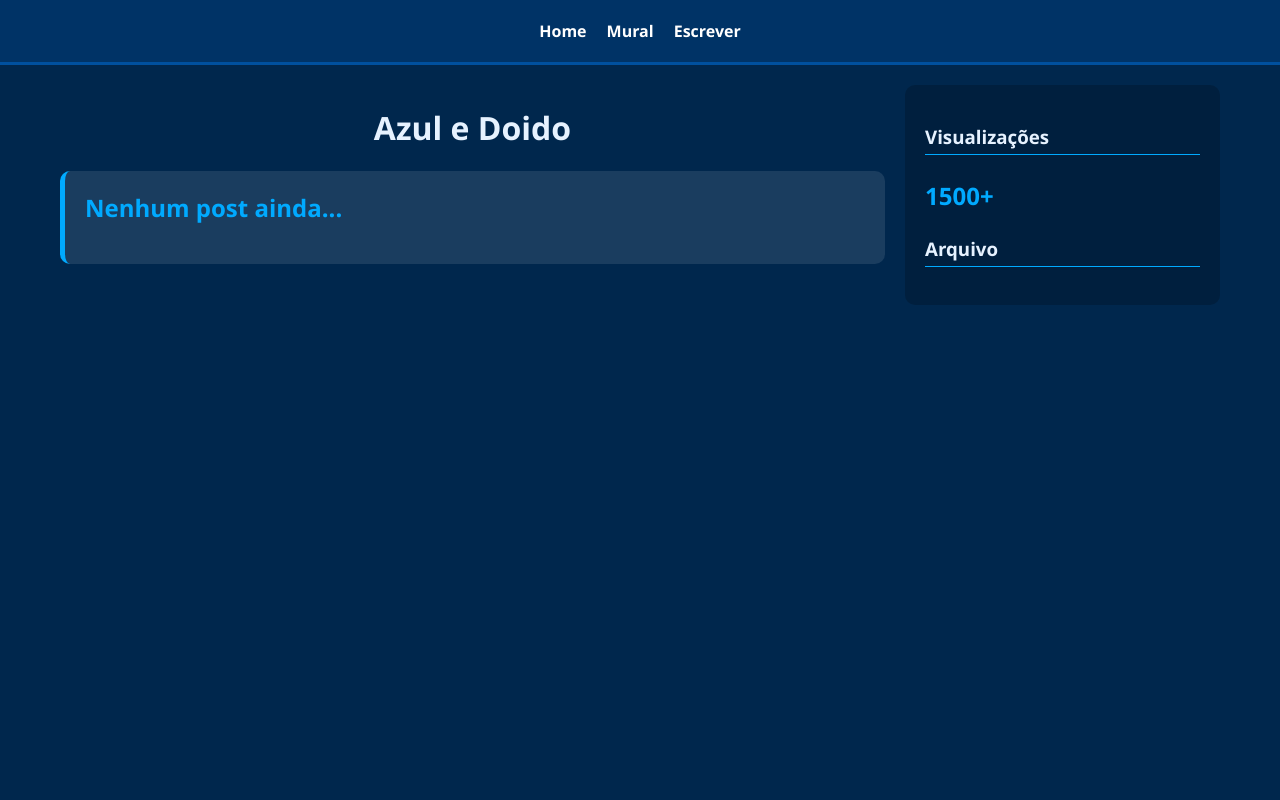
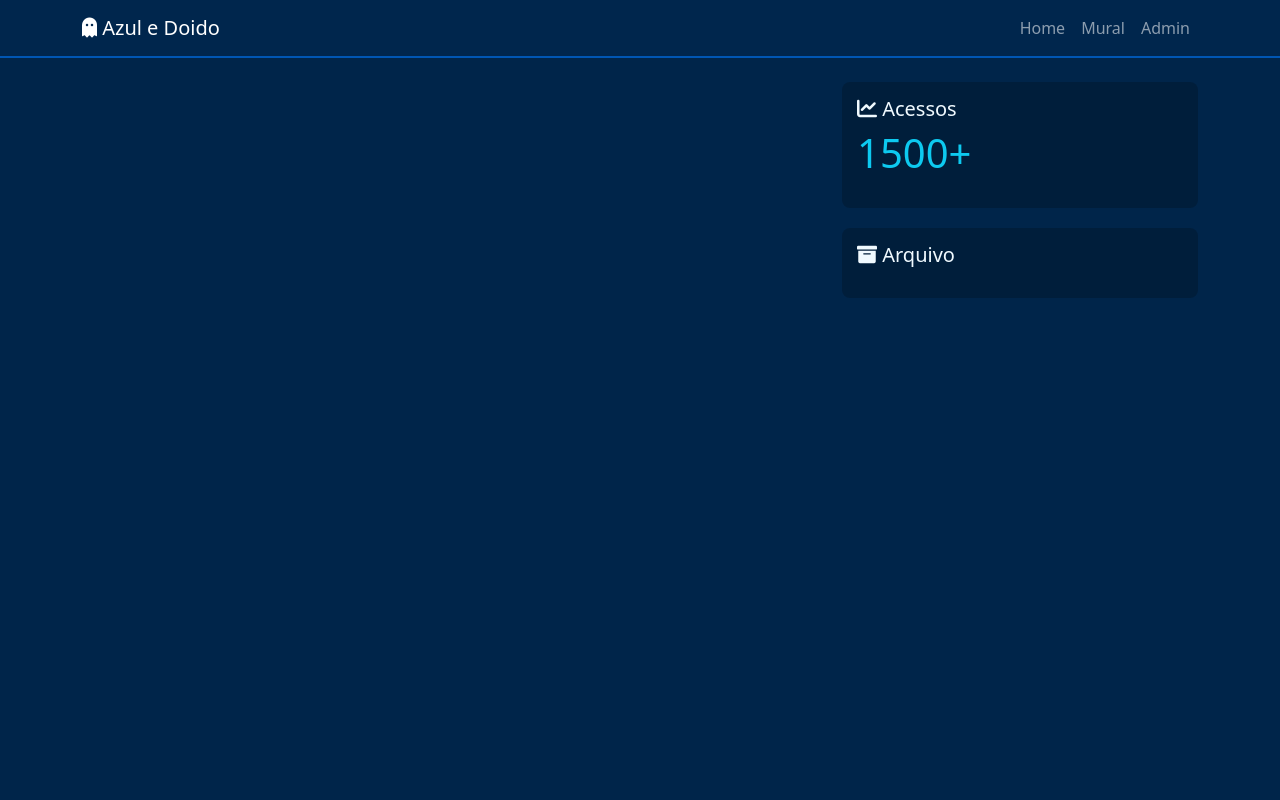
Before and after one commit to azuledoido/meu-blog-flask, a Flask app: page / in a window 1280 px wide. Run offline with Flask 3, Linux system fonts and the light colour scheme; data that the repository does not hold is empty; some libraries are stand-ins or nearby versions.

Commit message:
Restore: Recuperando design Bootstrap original, rotas de post e iconografia

```diff
--- a/app.py
+++ b/app.py
@@ -20,57 +20,47 @@ def get_db_connection():
         return psycopg2.connect(url)
     except: return None
 
-def configurar_banco():
-    conn = get_db_connection()
-    if not conn: return
-    try:
-        cur = conn.cursor()
-        cur.execute("CREATE TABLE IF NOT EXISTS posts (id SERIAL PRIMARY KEY, titulo TEXT NOT NULL, conteudo TEXT NOT NULL, data_criacao TIMESTAMP DEFAULT CURRENT_TIMESTAMP);")
-        cur.execute("CREATE TABLE IF NOT EXISTS mural (id SERIAL PRIMARY KEY, nome TEXT NOT NULL, mensagem TEXT NOT NULL, data_postagem TIMESTAMP DEFAULT CURRENT_TIMESTAMP);")
-        cur.execute("CREATE TABLE IF NOT EXISTS contador (id SERIAL PRIMARY KEY, total INTEGER);")
-        cur.execute("INSERT INTO contador (id, total) SELECT 1, 1500 WHERE NOT EXISTS (SELECT 1 FROM contador WHERE id = 1);")
-        conn.commit(); cur.close(); conn.close()
-    except: pass
-
+# Funções de suporte originais
 def obter_total_acessos():
     try:
         conn = get_db_connection()
-        if not conn: return "1500+"
         cur = conn.cursor()
         cur.execute("UPDATE contador SET total = total + 1 WHERE id = 1 RETURNING total")
-        total = cur.fetchone()[0]
+        t = cur.fetchone()[0]
         conn.commit(); cur.close(); conn.close()
-        return total
+        return t
     except: return "1500+"
 
 def obter_arquivo_datas():
     try:
         conn = get_db_connection()
-        if not conn: return []
         cur = conn.cursor()
-        cur.execute("""
-            SELECT EXTRACT(YEAR FROM data_criacao)::int, EXTRACT(MONTH FROM data_criacao)::int, COUNT(*)::int
-            FROM posts GROUP BY 1, 2 ORDER BY 1 DESC, 2 DESC;
-        """)
-        datas = cur.fetchall()
-        cur.close(); conn.close()
-        return datas
+        cur.execute("SELECT EXTRACT(YEAR FROM data_criacao)::int, EXTRACT(MONTH FROM data_criacao)::int, COUNT(*)::int FROM posts GROUP BY 1, 2 ORDER BY 1 DESC, 2 DESC;")
+        d = cur.fetchall(); cur.close(); conn.close()
+        return d
     except: return []
 
 @app.route('/')
 def home():
     acessos = obter_total_acessos()
-    datas_arquivo = obter_arquivo_datas()
-    posts = []
+    datas = obter_arquivo_datas()
     try:
         conn = get_db_connection()
-        if conn:
-            cur = conn.cursor()
-            cur.execute("SELECT id, titulo, conteudo, TO_CHAR(data_criacao, 'DD/MM/YYYY') FROM posts ORDER BY data_criacao DESC;")
-            posts = cur.fetchall()
-            cur.close(); conn.close()
-    except: pass
-    return render_template('index.html', posts=posts, acessos=acessos, datas_arquivo=datas_arquivo)
+        cur = conn.cursor()
+        cur.execute("SELECT id, titulo, conteudo, TO_CHAR(data_criacao, 'DD/MM/YYYY') FROM posts ORDER BY data_criacao DESC;")
+        p = cur.fetchall(); cur.close(); conn.close()
+        return render_template('index.html', posts=p, acessos=acessos, datas_arquivo=datas)
+    except: return render_template('index.html', posts=[], acessos=acessos, datas_arquivo=datas)
+
+@app.route('/post/<int:post_id>')
+def exibir_post(post_id):
+    try:
+        conn = get_db_connection()
+        cur = conn.cursor()
+        cur.execute("SELECT id, titulo, conteudo, TO_CHAR(data_criacao, 'DD/MM/YYYY HH24:MI') FROM posts WHERE id = %s", (post_id,))
+        p = cur.fetchone(); cur.close(); conn.close()
+        return render_template('post.html', post=p, acessos=obter_total_acessos())
+    except: return redirect(url_for('home'))
 
 @app.route('/mural', methods=['GET', 'POST'])
 def mural():
@@ -78,34 +68,27 @@ def mural():
         n, m = request.form.get('nome'), request.form.get('mensagem')
         if n and m:
             conn = get_db_connection()
-            if conn:
-                cur = conn.cursor(); cur.execute("INSERT INTO mural (nome, mensagem) VALUES (%s, %s)", (n, m))
-                conn.commit(); cur.close(); conn.close()
-                return redirect(url_for('mural'))
-    mensagens = []
+            cur = conn.cursor(); cur.execute("INSERT INTO mural (nome, mensagem) VALUES (%s, %s)", (n, m))
+            conn.commit(); cur.close(); conn.close()
+            return redirect(url_for('mural'))
     try:
         conn = get_db_connection()
-        if conn:
-            cur = conn.cursor()
-            cur.execute("SELECT nome, mensagem, TO_CHAR(data_postagem, 'DD/MM HH24:MI') FROM mural ORDER BY data_postagem DESC LIMIT 30;")
-            mensagens = cur.fetchall()
-            cur.close(); conn.close()
-    except: pass
-    return render_template('mural.html', mensagens=mensagens, acessos=obter_total_acessos())
+        cur = conn.cursor()
+        cur.execute("SELECT nome, mensagem, TO_CHAR(data_postagem, 'DD/MM HH24:MI') FROM mural ORDER BY data_postagem DESC LIMIT 30;")
+        msg = cur.fetchall(); cur.close(); conn.close()
+        return render_template('mural.html', mensagens=msg, acessos=obter_total_acessos())
+    except: return render_template('mural.html', mensagens=[], acessos="1500+")
 
 @app.route('/escrever', methods=['GET', 'POST'])
 def escrever():
     if request.method == 'POST' and request.form.get('senha_adm') == SENHA_ADM:
         t, c = request.form.get('titulo'), request.form.get('conteudo')
         conn = get_db_connection()
-        if conn:
-            cur = conn.cursor()
-            cur.execute('INSERT INTO posts (titulo, conteudo, data_criacao) VALUES (%s, %s, %s);', (t, c, datetime.now(FUSO_BR)))
-            conn.commit(); cur.close(); conn.close()
-            return redirect(url_for('home'))
+        cur = conn.cursor()
+        cur.execute('INSERT INTO posts (titulo, conteudo, data_criacao) VALUES (%s, %s, %s);', (t, c, datetime.now(FUSO_BR)))
+        conn.commit(); cur.close(); conn.close()
+        return redirect(url_for('home'))
     return render_template('escrever.html')
-
-configurar_banco()
 
 if __name__ == '__main__':
     port = int(os.environ.get("PORT", 10000))
--- a/templates/index.html
+++ b/templates/index.html
@@ -3,76 +3,64 @@
 <head>
     <meta charset="UTF-8">
     <meta name="viewport" content="width=device-width, initial-scale=1.0">
-    <title>Azul e Doido - Pensamentos, Tecnologia e Docker</title>
+    <title>Azul e Doido - Blog Oficial</title>
+    <link href="https://cdn.jsdelivr.net/npm/bootstrap@5.3.0/dist/css/bootstrap.min.css" rel="stylesheet">
+    <link rel="stylesheet" href="https://cdnjs.cloudflare.com/ajax/libs/font-awesome/6.0.0/css/all.min.css">
     <style>
-        * { box-sizing: border-box; }
-        @keyframes coresDoidas {
-            0% { background-color: #001a33; }
-            50% { background-color: #004d99; }
-            100% { background-color: #001a33; }
-        }
-        body {
-            animation: coresDoidas 8s ease-in-out infinite;
-            color: #e6f2ff; font-family: 'Segoe UI', sans-serif; margin: 0; padding: 0;
-        }
-        nav {
-            display: flex; justify-content: center; gap: 20px;
-            padding: 20px; background: #003366; border-bottom: 3px solid #00509e;
-            position: sticky; top: 0; z-index: 100;
-        }
-        nav a { color: #ffffff; text-decoration: none; font-weight: bold; }
-
-        .container { display: flex; max-width: 1200px; margin: 20px auto; gap: 20px; padding: 0 20px; }
-        main { flex: 3; }
-        aside { flex: 1; background: rgba(0, 0, 0, 0.2); padding: 20px; border-radius: 10px; height: fit-content; }
-
-        .post { background: rgba(255, 255, 255, 0.1); padding: 20px; border-radius: 10px; margin-bottom: 20px; border-left: 5px solid #00aaff; }
-        .post h2 { color: #00aaff; margin-top: 0; }
-        .data { font-size: 0.8em; color: #80bfff; }
-        .widget h3 { border-bottom: 1px solid #00aaff; padding-bottom: 5px; }
-        .widget ul { list-style: none; padding: 0; }
-        .widget li { padding: 5px 0; border-bottom: 1px solid rgba(255,255,255,0.1); }
+        @keyframes bg-animation { 0% { background-color: #001a33; } 50% { background-color: #003366; } 100% { background-color: #001a33; } }
+        body { animation: bg-animation 10s infinite; color: #f0faff; min-height: 100vh; }
+        .navbar { background-color: #00264d !important; border-bottom: 2px solid #0056b3; }
+        .card { background: rgba(255, 255, 255, 0.05); border: 1px solid rgba(0, 170, 255, 0.2); color: white; margin-bottom: 20px; }
+        .btn-azul { background: #0056b3; color: white; }
+        .btn-azul:hover { background: #007bff; }
+        .sidebar-widget { background: rgba(0, 0, 0, 0.2); padding: 15px; border-radius: 8px; margin-bottom: 20px; }
     </style>
 </head>
 <body>
 
-<nav>
-    <a href="/">Home</a>
-    <a href="/mural">Mural</a>
-    <a href="/escrever">Escrever</a>
+<nav class="navbar navbar-expand-lg navbar-dark mb-4">
+    <div class="container">
+        <a class="navbar-brand" href="/"><i class="fas fa-ghost"></i> Azul e Doido</a>
+        <div class="navbar-nav ms-auto">
+            <a class="nav-link" href="/">Home</a>
+            <a class="nav-link" href="/mural">Mural</a>
+            <a class="nav-link" href="/escrever">Admin</a>
+        </div>
+    </div>
 </nav>
 
 <div class="container">
-    <main>
-        <h1 style="text-align: center;">Azul e Doido</h1>
-        {% if posts %}
+    <div class="row">
+        <div class="col-md-8">
             {% for post in posts %}
-            <article class="post">
-                <h2>{{ post[1] }}</h2>
-                <p class="data">Postado em: {{ post[3] }}</p>
-                <div class="conteudo">{{ post[2] | safe }}</div>
-            </article>
+            <div class="card shadow-sm">
+                <div class="card-body">
+                    <h2 class="card-title text-info">{{ post[1] }}</h2>
+                    <p class="text-muted small"><i class="fas fa-calendar-alt"></i> {{ post[3] }}</p>
+                    <div class="card-text">
+                        {{ post[2][:300] | safe }}...
+                    </div>
+                    <a href="/post/{{ post[0] }}" class="btn btn-azul btn-sm mt-3">Continuar Lendo</a>
+                </div>
+            </div>
             {% endfor %}
-        {% else %}
-            <div class="post"><h2>Nenhum post ainda...</h2></div>
-        {% endif %}
-    </main>
-
-    <aside>
-        <div class="widget">
-            <h3>Visualizações</h3>
-            <p style="font-size: 1.5em; font-weight: bold; color: #00aaff;">{{ acessos }}</p>
         </div>
 
-        <div class="widget">
-            <h3>Arquivo</h3>
-            <ul>
-                {% for data in datas_arquivo %}
-                <li>{{ data[1] }}/{{ data[0] }} ({{ data[2] }})</li>
-                {% endfor %}
-            </ul>
+        <div class="col-md-4">
+            <div class="sidebar-widget">
+                <h5><i class="fas fa-chart-line"></i> Acessos</h5>
+                <p class="display-6 text-info">{{ acessos }}</p>
+            </div>
+            <div class="sidebar-widget">
+                <h5><i class="fas fa-archive"></i> Arquivo</h5>
+                <ul class="list-unstyled">
+                    {% for data in datas_arquivo %}
+                    <li><i class="fas fa-folder-open text-primary"></i> {{ data[1] }}/{{ data[0] }} ({{ data[2] }})</li>
+                    {% endfor %}
+                </ul>
+            </div>
         </div>
-    </aside>
+    </div>
 </div>
 
 </body>
```
